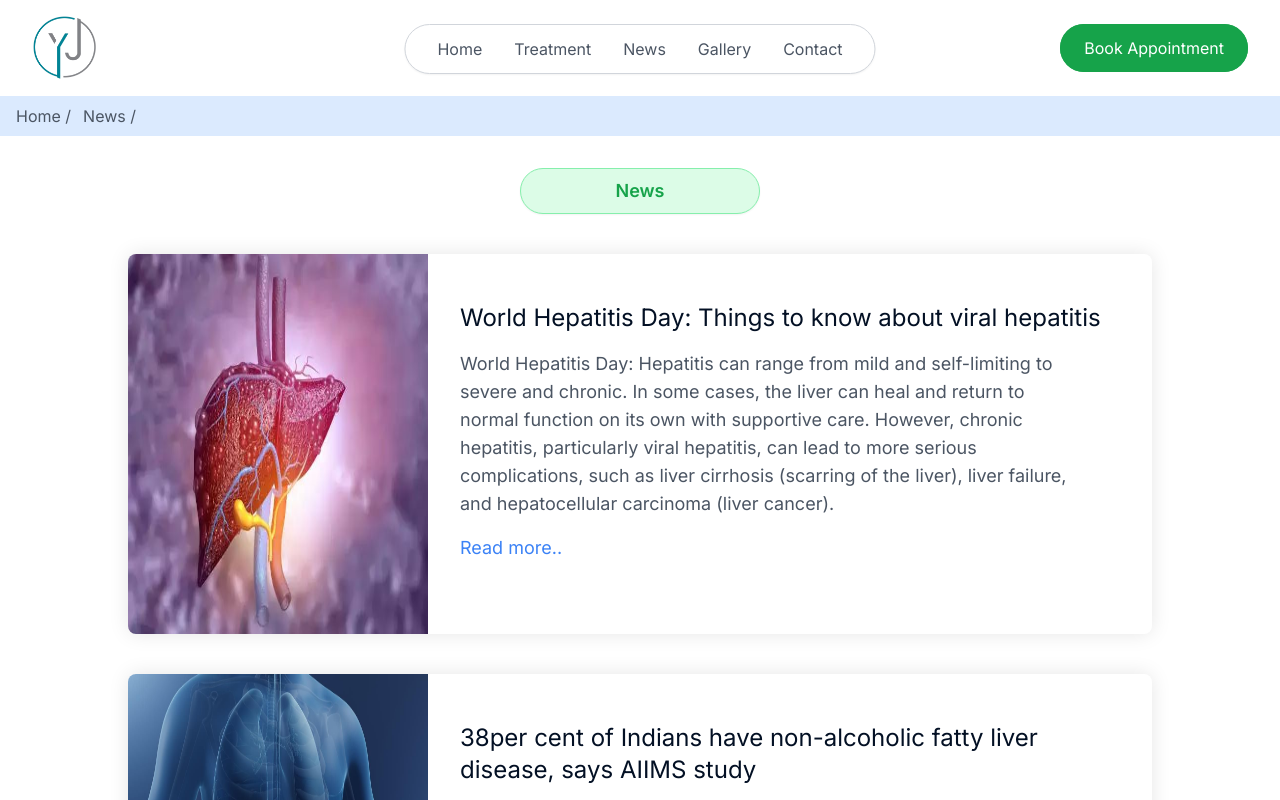
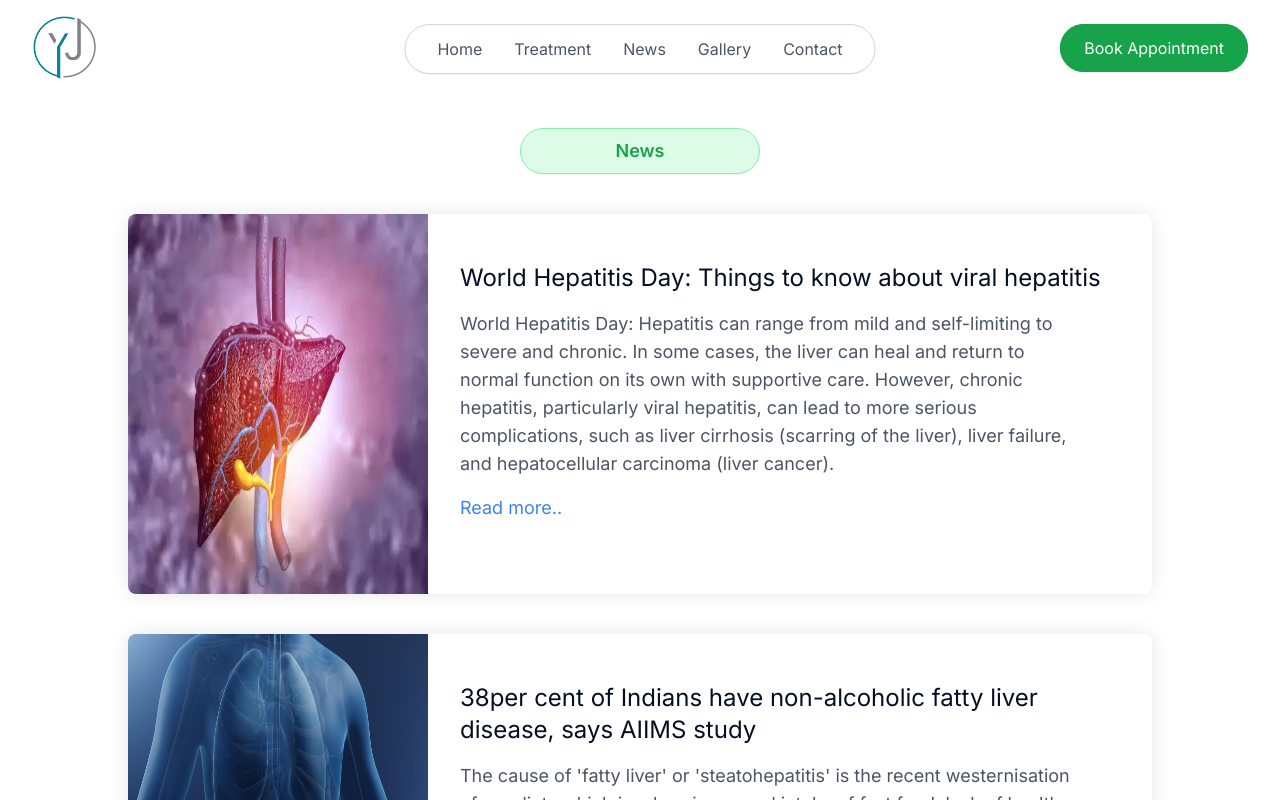
Before and after one commit to sakshi2210v/dr_yogesh_jain, a Next.js app: page /news in a window 1280 px wide. Shown: the top 800 px of the page. Built offline with nearby package versions, Linux system fonts and the light colour scheme.

Commit message:
breadcrumbs comment

```diff
--- a/src/app/contact/page.jsx
+++ b/src/app/contact/page.jsx
@@ -16,10 +16,10 @@ export const metadata = {
   description: 'Get in touch with Dr. Yogesh Jain to learn more about his gallery and services. Reach out today for inquiries related to your health and wellness needs.',
 }
 const page = () => {
-  const breadcrumbs =[
-    {name: "Home", url: "/"},
-    {name: "Contact", url:"/contact"}
-  ]
+  // const breadcrumbs =[
+  //   {name: "Home", url: "/"},
+  //   {name: "Contact", url:"/contact"}
+  // ]
 
   // const breadcrumbSchema = {
   //   "@context": "https://schema.org",
@@ -41,7 +41,7 @@ const page = () => {
         />
       </Head> */}
     <div>
-       <BreadCrumbs breadCrumbs={breadcrumbs} />
+       {/* <BreadCrumbs breadCrumbs={breadcrumbs} /> */}
       <div className="my-24">
       <Info/>
       </div>
--- a/src/app/gallery/page.jsx
+++ b/src/app/gallery/page.jsx
@@ -28,10 +28,10 @@ export const metadata = {
 }
 
 const page = () => {
-  const breadcrumbs =[
-    {name: "Home", url: "/"},
-    {name: "Gallery", url:"/gallery"}
-  ]
+  // const breadcrumbs =[
+  //   {name: "Home", url: "/"},
+  //   {name: "Gallery", url:"/gallery"}
+  // ]
 
   // const breadcrumbSchema = {
   //   "@context": "https://schema.org",
@@ -53,7 +53,7 @@ const page = () => {
         />
       </Head> */}
     <div>
- <BreadCrumbs breadCrumbs={breadcrumbs} />
+ {/* <BreadCrumbs breadCrumbs={breadcrumbs} /> */}
       <div className=" mx-auto m-4 md:p-0 p-2">
       <div className="bg-green-100 shadow-sm my-8  border border-green-300 rounded-full mx-auto px-4 py-2 max-w-[240px]">
           <p className="text-lg  font-semibold text-green-600 text-center">
--- a/src/app/news/page.jsx
+++ b/src/app/news/page.jsx
@@ -17,10 +17,10 @@ export const metadata = {
 }
 
 const page = () => {
-  const breadcrumbs =[
-    {name: "Home", url: "/"},
-    {name: "News", url:"/news"}
-  ]
+  // const breadcrumbs =[
+  //   {name: "Home", url: "/"},
+  //   {name: "News", url:"/news"}
+  // ]
 
   // const breadcrumbSchema = {
   //   "@context": "https://schema.org",
@@ -42,7 +42,7 @@ const page = () => {
         />
       </Head> */}
     <div>
-       <BreadCrumbs breadCrumbs={breadcrumbs} />
+       {/* <BreadCrumbs breadCrumbs={breadcrumbs} /> */}
       <div className="bg-green-100 shadow-sm my-8  border border-green-300 rounded-full mx-auto px-4 py-2 max-w-[240px]">
           <p className="text-lg  font-semibold text-green-600 text-center">
             News
--- a/src/app/treatment/[slug]/page.jsx
+++ b/src/app/treatment/[slug]/page.jsx
@@ -62,13 +62,13 @@ const Page = () => {
   }, [searchParams, pathname]);
 
   // Only create breadcrumbs when data is available
-  const breadcrumbs = data
-    ? [
-        { name: "Home", url: "/" },
-        { name: "Treatment", url: "/treatment" },
-        { name: data.name, url: `/treatment/${data.lname}` }
-      ]
-    : [];
+  // const breadcrumbs = data
+  //   ? [
+  //       { name: "Home", url: "/" },
+  //       { name: "Treatment", url: "/treatment" },
+  //       { name: data.name, url: `/treatment/${data.lname}` }
+  //     ]
+  //   : [];
 
     // const breadcrumbSchema = {
     //   "@context": "https://schema.org",
@@ -90,7 +90,7 @@ const Page = () => {
         />
       </Head> */}
       {/* Only render breadcrumbs if data exists */}
-      {data && <BreadCrumbs breadCrumbs={breadcrumbs} />}
+      {/* {data && <BreadCrumbs breadCrumbs={breadcrumbs} />} */}
       {data ? (
         <div className="flex justify-center flex-col items-center my-10">
           <p className="text-3xl font-semibold text-green-700">{data.name}</p>
--- a/src/app/treatment/page.jsx
+++ b/src/app/treatment/page.jsx
@@ -16,10 +16,10 @@ export const metadata = {
 
 const page = () => {
 
-const breadcrumbs =[
-  {name: "Home", url: "/"},
-  {name: "Treatment", url:"/treatment"}
-]
+// const breadcrumbs =[
+//   {name: "Home", url: "/"},
+//   {name: "Treatment", url:"/treatment"}
+// ]
 
 // const breadcrumbSchema = {
 //   "@context": "https://schema.org",
@@ -41,7 +41,7 @@ const breadcrumbs =[
         />
       </Head> */}
     <div>
-      <BreadCrumbs breadCrumbs={breadcrumbs} />
+      {/* <BreadCrumbs breadCrumbs={breadcrumbs} /> */}
         <Treatment bg={true}/>
         <Cta/>
         <Reviews/>
```
Also changed, not shown: src/app/page.jsx (+42 -0 lines).
